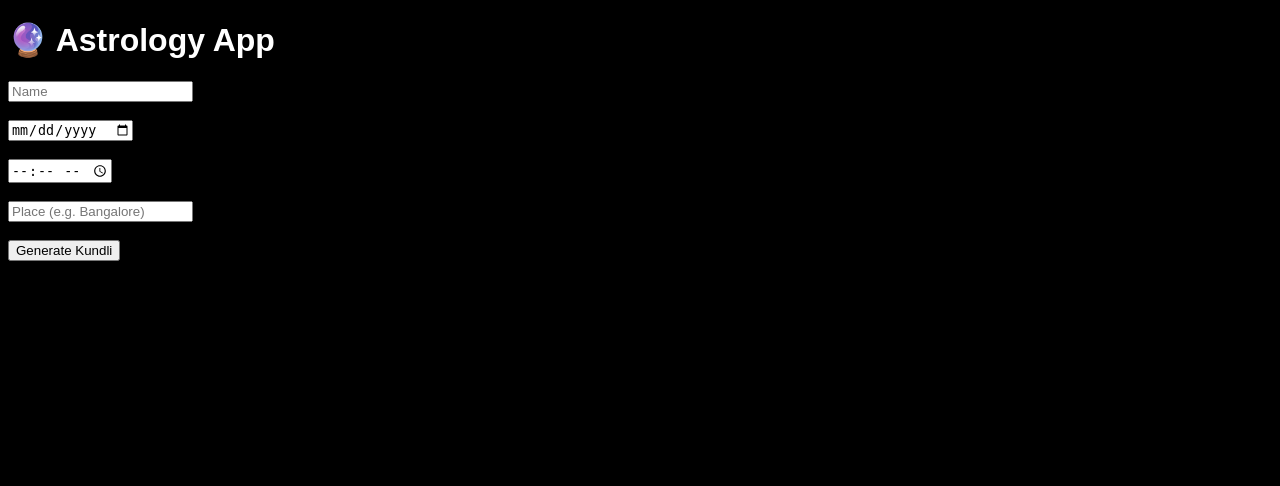
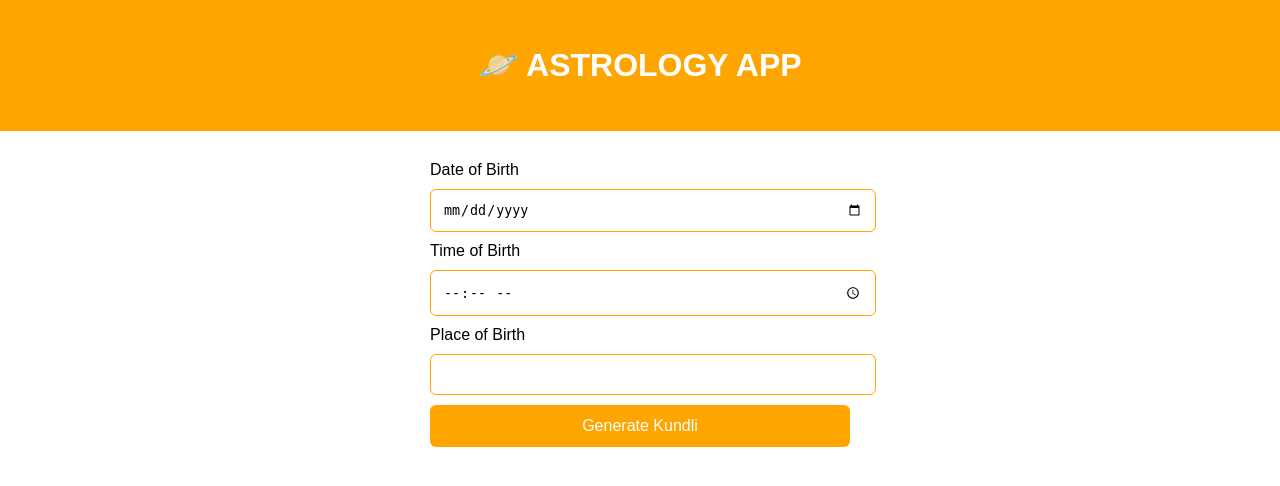
Before and after one commit to punithkumar686-sketch/astrology-app, a Flask app: page / in a window 1280 px wide. Shown: the top 486 px of the page. Run offline with Flask 3, Linux system fonts and the light colour scheme.

Commit message:
Update index.html

```diff
--- a/templates/index.html
+++ b/templates/index.html
@@ -2,31 +2,75 @@
 <html>
 <head>
     <title>Astrology App</title>
+
+    <style>
+        body {
+            margin: 0;
+            font-family: Arial;
+            background: white;
+        }
+
+        .header {
+            background: orange;
+            color: white;
+            text-align: center;
+            padding: 25px;
+        }
+
+        .container {
+            max-width: 420px;
+            margin: auto;
+            padding: 30px;
+        }
+
+        input {
+            width: 100%;
+            padding: 12px;
+            margin: 10px 0;
+            border: 1px solid orange;
+            border-radius: 6px;
+        }
+
+        button {
+            width: 100%;
+            padding: 12px;
+            background: orange;
+            color: white;
+            border: none;
+            font-size: 16px;
+            border-radius: 6px;
+            cursor: pointer;
+        }
+
+        button:hover {
+            background: darkorange;
+        }
+    </style>
 </head>
-<body style="background:black;color:white;font-family:sans-serif">
+<body>
 
-<h1>🔮 Astrology App</h1>
+<div class="header">
+    <h1>🪐 ASTROLOGY APP</h1>
+</div>
 
-<form method="POST">
-    <input name="name" placeholder="Name" required><br><br>
-    <input type="date" name="dob" required><br><br>
-    <input type="time" name="time" required><br><br>
-    <input name="place" placeholder="Place (e.g. Bangalore)" required><br><br>
+<div class="container">
 
-    <button type="submit">Generate Kundli</button>
-</form>
+    <form method="POST" action="/kundli">
 
-{% if kundli_data %}
-    <h2>{{ kundli_data.name }}'s Kundli</h2>
+        <label>Date of Birth</label>
+        <input type="date" name="dob" required>
 
-    {% for p in kundli_data.planets %}
-        <div style="border:1px solid white;padding:10px;margin:10px">
-            <h3>{{ p.name }}</h3>
-            <p>Sign: {{ p.sign }}</p>
-            <p>Degree: {{ p.normDegree }}</p>
-        </div>
-    {% endfor %}
-{% endif %}
+        <label>Time of Birth</label>
+        <input type="time" name="tob" required>
+
+        <label>Place of Birth</label>
+        <input type="text" name="place" required>
+
+        <button type="submit">Generate Kundli</button>
+
+    </form>
+
+</div>
 
 </body>
 </html>
```
